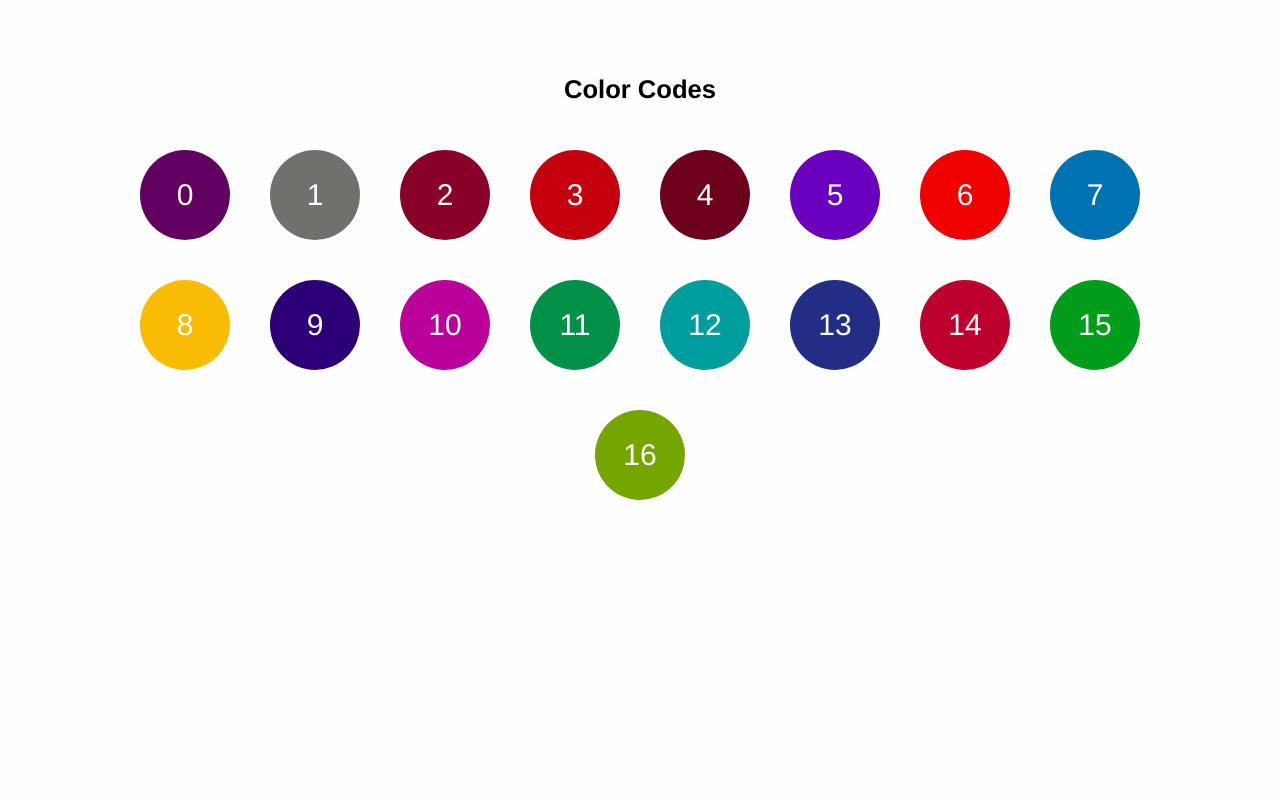
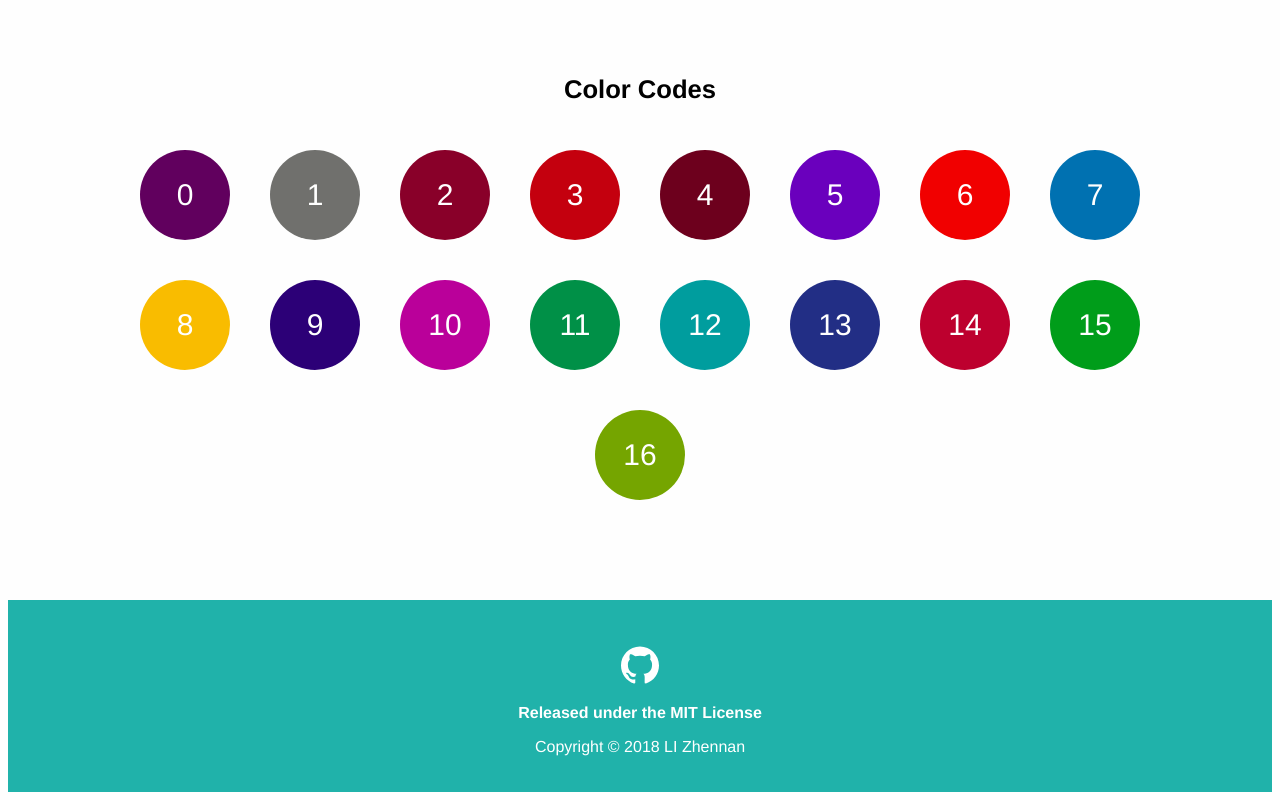
Before and after one commit to nanmu42/orly, a Vue app in the folder frontend/: page / in a window 1280 px wide. Shown: the part 2303-3103 px from the top of the page. Before the commit the page ends 2831 px from the top, so only its background shows below. Built offline with nearby package versions, Linux system fonts and the light colour scheme.

Commit message:
[dev] add footer

```diff
--- a/frontend/src/App.vue
+++ b/frontend/src/App.vue
@@ -5,6 +5,7 @@
     <Result class="w50 gap" />
     <Thumbnails class="w100"/>
     <Colors class="w100" v-bind:colors="colors"/>
+    <Footer/>
   </div>
 </template>
 
@@ -14,10 +15,12 @@
   import Result from "./components/Result"
   import Colors from "./components/Colors"
   import Thumbnails from "./components/thumbnails"
+  import Footer from "./components/Footer"
 
   export default {
     name: 'app',
     components: {
+      Footer,
       Thumbnails,
       Colors,
       Result,
--- /dev/null
+++ b/frontend/src/components/Footer.vue
@@ -0,0 +1,46 @@
+<!--
+  - Copyright (c) 2018 LI Zhennan
+  -
+  - Use of this work is governed by an MIT License.
+  - You may find a license copy in project root.
+  -
+  -->
+
+<template>
+  <div>
+    <p>
+      <a class="social-icon" href="https://github.com/nanmu42/orly" target="_blank">
+        <img src="../assets/githubIcon.svg">
+      </a>
+    </p>
+    <p class="bold">Released under the MIT License</p>
+    <p>Copyright © 2018 LI Zhennan</p>
+  </div>
+</template>
+
+<script>
+  export default {
+    name: "Footer"
+  }
+</script>
+
+<style scoped>
+  div {
+    margin-top: 80px;
+    padding: 30px 0 20px 0;
+    width: 100%;
+    background: lightseagreen;
+    color: white;
+  }
+  p {
+    text-align: center;
+    white-space: pre-line;
+  }
+  .social-icon{
+    display: inline-block;
+    width: 2.4em;
+  }
+  .bold {
+    font-weight: bold;
+  }
+</style>
```
Also changed, not shown: frontend/src/assets/githubIcon.svg (added).
